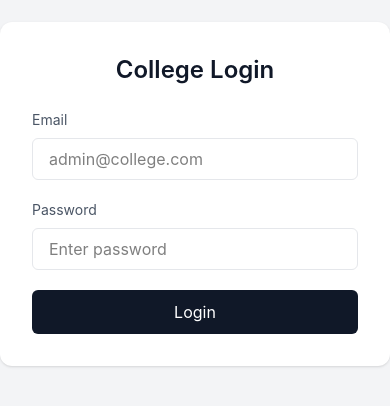
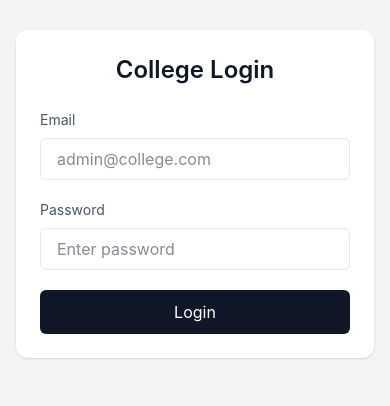
Before and after one commit to AyusmanNanda/College_Management_system, a React (Vite) app in the folder frontend/: page / in a window 390 px wide. Shown: the part 228-634 px from the top of the page. Built offline with nearby package versions, Linux system fonts and the light colour scheme.

Commit message:
frontend/src/pages/Login.jsx: refactor to add darkmode and fix for small screens

```diff
--- a/frontend/src/pages/Login.jsx
+++ b/frontend/src/pages/Login.jsx
@@ -35,19 +35,16 @@ const Login = () => {
             localStorage.setItem("token", token);
             localStorage.setItem("role", role);
 
-            // If user tried accessing protected page
             if (from) {
                 navigate(from.pathname + (from.search || ""), { replace: true });
                 return;
             }
 
-            // If returning user with saved last page
             if (lastPage) {
                 navigate(lastPage, { replace: true });
                 return;
             }
 
-            // Default dashboard fallback
             if (role === "admin") {
                 navigate("/admin/dashboard", { replace: true });
             } else if (role === "faculty") {
@@ -64,16 +61,16 @@ const Login = () => {
     };
 
     return (
-        <div className="min-h-screen flex items-center justify-center bg-gray-100">
+        <div className="min-h-screen flex items-center justify-center bg-gray-100 dark:bg-gray-900 transition-colors duration-300 px-4 sm:px-6">
 
-            <div className="w-full max-w-md bg-white p-8 rounded-xl shadow-sm">
+            <div className="w-full max-w-md bg-white dark:bg-gray-800 p-6 sm:p-8 rounded-xl shadow-sm">
 
-                <h1 className="text-2xl font-semibold text-gray-900 mb-6 text-center">
+                <h1 className="text-2xl font-semibold text-gray-900 dark:text-white mb-6 text-center">
                     College Login
                 </h1>
 
                 {error && (
-                    <div className="mb-4 p-3 text-sm text-red-600 bg-red-50 border border-red-200 rounded-md">
+                    <div className="mb-4 p-3 text-sm text-red-600 bg-red-50 dark:bg-red-900/30 dark:text-red-400 border border-red-200 dark:border-red-800 rounded-md">
                         {error}
                     </div>
                 )}
@@ -81,7 +78,7 @@ const Login = () => {
                 <form onSubmit={handleLogin} className="space-y-5">
 
                     <div>
-                        <label className="block mb-2 text-sm text-gray-600">
+                        <label className="block mb-2 text-sm text-gray-600 dark:text-gray-300">
                             Email
                         </label>
                         <input
@@ -89,13 +86,13 @@ const Login = () => {
                             required
                             value={email}
                             onChange={(e) => setEmail(e.target.value)}
-                            className="w-full px-4 py-2 border border-gray-200 rounded-md focus:ring-2 focus:ring-gray-900"
+                            className="w-full px-4 py-2 border border-gray-200 dark:border-gray-700 bg-white dark:bg-gray-700 text-gray-900 dark:text-white rounded-md focus:ring-2 focus:ring-gray-900 dark:focus:ring-gray-400 outline-none transition"
                             placeholder="admin@college.com"
                         />
                     </div>
 
                     <div>
-                        <label className="block mb-2 text-sm text-gray-600">
+                        <label className="block mb-2 text-sm text-gray-600 dark:text-gray-300">
                             Password
                         </label>
                         <input
@@ -103,7 +100,7 @@ const Login = () => {
                             required
                             value={password}
                             onChange={(e) => setPassword(e.target.value)}
-                            className="w-full px-4 py-2 border border-gray-200 rounded-md focus:ring-2 focus:ring-gray-900"
+                            className="w-full px-4 py-2 border border-gray-200 dark:border-gray-700 bg-white dark:bg-gray-700 text-gray-900 dark:text-white rounded-md focus:ring-2 focus:ring-gray-900 dark:focus:ring-gray-400 outline-none transition"
                             placeholder="Enter password"
                         />
                     </div>
@@ -111,7 +108,7 @@ const Login = () => {
                     <button
                         type="submit"
                         disabled={loading}
-                        className="w-full py-2.5 bg-gray-900 text-white rounded-md hover:bg-black transition"
+                        className="w-full py-2.5 bg-gray-900 dark:bg-gray-700 text-white rounded-md hover:bg-black dark:hover:bg-gray-600 transition disabled:opacity-60"
                     >
                         {loading ? "Signing in..." : "Login"}
                     </button>
```
